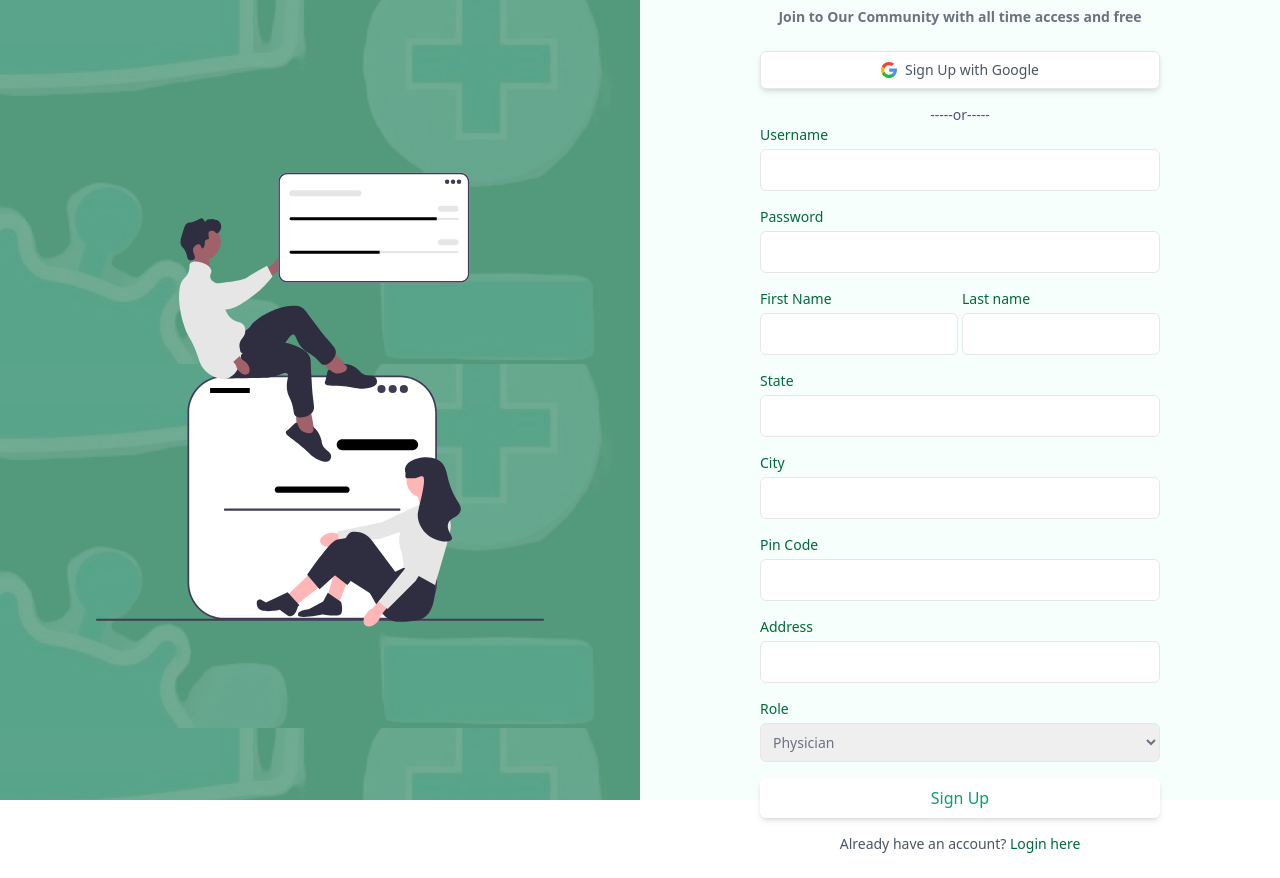
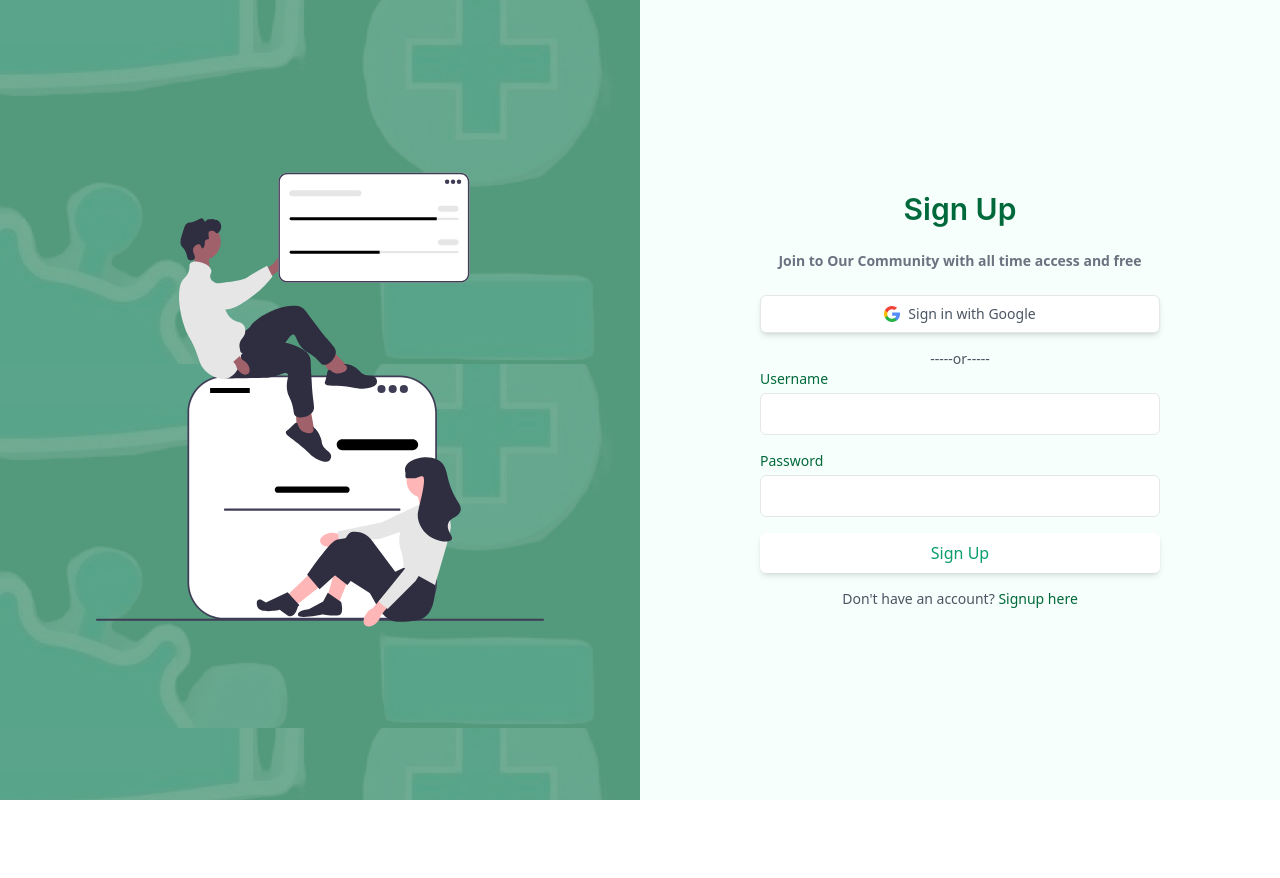
Before and after one commit to InternLay-HG/SMHackers, a React (Vite) app in the folder Frontend/: page /login in a window 1280 px wide. After the commit the page ends 800 px from the top, so only its background shows below. Built offline with nearby package versions, Linux system fonts and the light colour scheme; a web font is replaced by a local one.

Commit message:
added login

```diff
--- a/Frontend/src/Pages/Login.jsx
+++ b/Frontend/src/Pages/Login.jsx
@@ -3,18 +3,13 @@ import { useState } from "react"
 import {Inputfield} from '../components/inputfield'
 import { useNavigate } from "react-router-dom"
 import { Link } from "react-router-dom"
+import axios from "axios";
 
 export const Login = () => {
 
-  const [firstName, setFirstName] = useState("");
-  const [lastName, setLastName] = useState("");
+
   const [username, setUsername] = useState("");
   const [password, setPassword] = useState("");
-  const [state,setState]=useState("");
-  const [city,setCity]=useState("");
-  const [pincode,setPincode]=useState();
-  const [address,setAddress]=useState("")
-  const [role,setRole]=useState("");
 
   const navigate = useNavigate();
 
@@ -109,14 +104,14 @@ export const Login = () => {
               <path fill="#518ef8" d="M507.527 208.176C510.467 223.662 512 239.655 512 256c0 18.328-1.927 36.206-5.598 53.451-12.462 58.683-45.025 109.925-90.134 146.187l-.014-.014-73.044-3.727-10.338-64.535c29.932-17.554 53.324-45.025 65.646-77.911h-136.89V208.176h245.899z"></path>
               <path fill="#28b446" d="m416.253 455.624.014.014C372.396 490.901 316.666 512 256 512c-97.491 0-182.252-54.491-225.491-134.681l82.961-67.91c21.619 57.698 77.278 98.771 142.53 98.771 28.047 0 54.323-7.582 76.87-20.818l83.383 68.262z"></path>
               <path fill="#f14336" d="m419.404 58.936-82.933 67.896C313.136 112.246 285.552 103.82 256 103.82c-66.729 0-123.429 42.957-143.965 102.724l-83.397-68.276h-.014C71.23 56.123 157.06 0 256 0c62.115 0 119.068 22.126 163.404 58.936z"></path>
-            </svg> Sign Up with Google </button>
+            </svg> Sign in with Google </button>
         </div>
 
       </div>
       <div class="mt-4 text-sm text-gray-600 text-center">
         <p>-----or-----</p>
       </div>
-      <form action="/signup" method="POST" class="space-y-4">
+      <form action="/signin" method="POST" class="space-y-4">
 
         <Inputfield text={"Username"} type={"text"} id={"username"} onChange={(e) => {
           setUsername(e.target.value)
@@ -125,57 +120,13 @@ export const Login = () => {
           setPassword(e.target.value)
         }} text={"Password"} type={"password"} id={"password"} pattern=".{8,}"/>
 
-        <section className="flex justify-around gap-1">
-          <Inputfield text={"First Name"} type={"text"} id={"firstName"} onChange={e => {
-          setFirstName(e.target.value);
-        }}/>
-          <Inputfield text={"Last name"} type={"text"} id={"lastName"} onChange={(e) => {
-          setLastName(e.target.value);
-        }}/>
-        </section>
-
-          <Inputfield text={"State"} type={"text"} id={"state"} onChange={(e) => {
-          setState(e.target.value);
-        }}/>
-         <Inputfield text={"City"} type={"text"} id={"city"} onChange={(e) => {
-          setCity(e.target.value);
-        }}/>
-          <Inputfield text={"Pin Code"} type={"number"} id={"pincode"} onChange={(e) => {
-          setPincode(e.target.value)
-        }}/>
-
-        <Inputfield text={"Address"} type={"text"} id={"address"} onChange={(e) => {
-          setAddress(e.target.value)
-        }}/>
         <div>
-        <label for="role" className="block text-sm font-medium text-[#00693B]">Role</label>
-
-        <select  onChange={(e) => {
-          setRole(e.target.value)
-        }} id="role" name="role" className="mt-1 text-sm font-medium text-gray-500 p-2 w-full border rounded-md focus:border-[#00693c8d] focus:border-2 focus:outline-none  transition-colors duration-300">
-            <option value="Physician">Physician</option>
-            <option value="Nurses">Nurses</option>
-            <option value="Patient">Patient</option>
-            <option value="Admin">Admin</option>
-
-
-        </select>
         </div>
-
-
-
         <div>
           <button onClick={async () => {
-            const response = await axios.post("http://localhost:3000/api/v1/user/signup", {
+            const response = await axios.post("http://localhost:3000/api/v1/user/signin", {
               username,
-              firstName,
-              lastName,
               password,
-              state,
-              city,
-              pincode,
-              address,
-              role
             });
             localStorage.setItem("token", response.data.token)
             navigate("/")
@@ -183,7 +134,7 @@ export const Login = () => {
         </div>
       </form>
       <div class="mt-4 text-sm text-gray-600 text-center">
-      <p>Already have an account? <Link to="/login" className="text-[#00693B] hover:underline">Login here</Link></p>
+      <p>Don't have an account? <Link to="/signup" className="text-[#00693B] hover:underline">Signup here</Link></p>
       </div>
     </div>
   </div>
```
